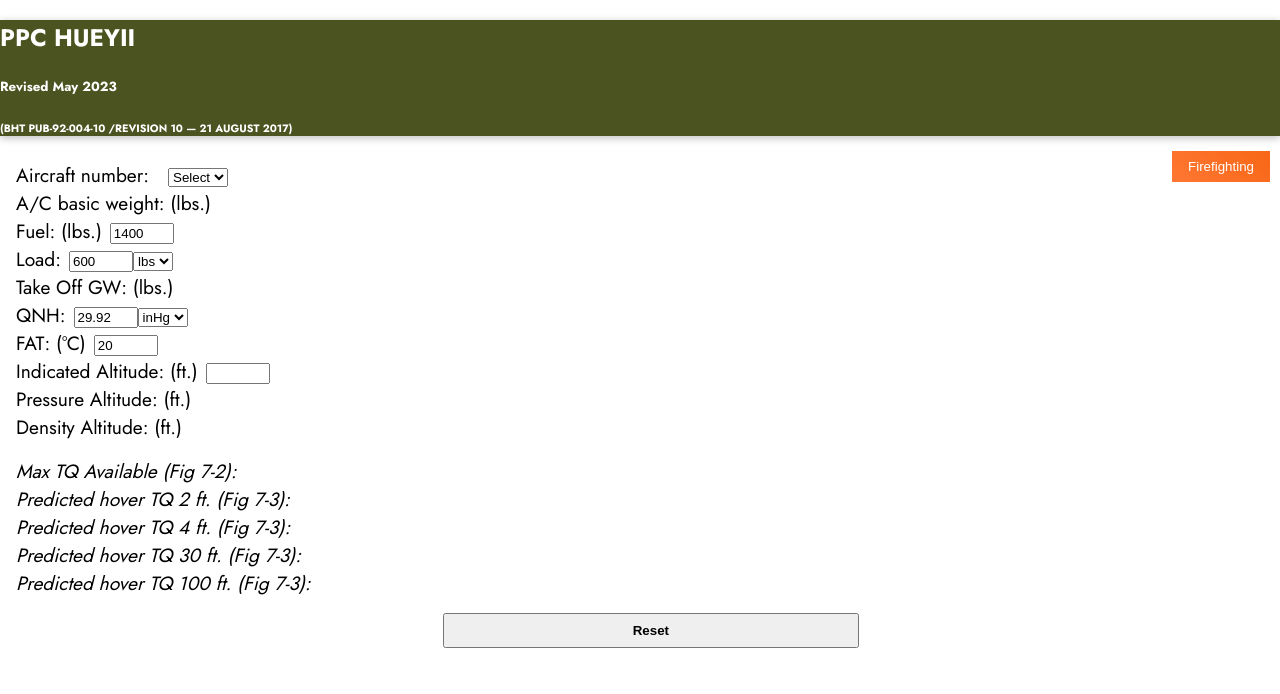
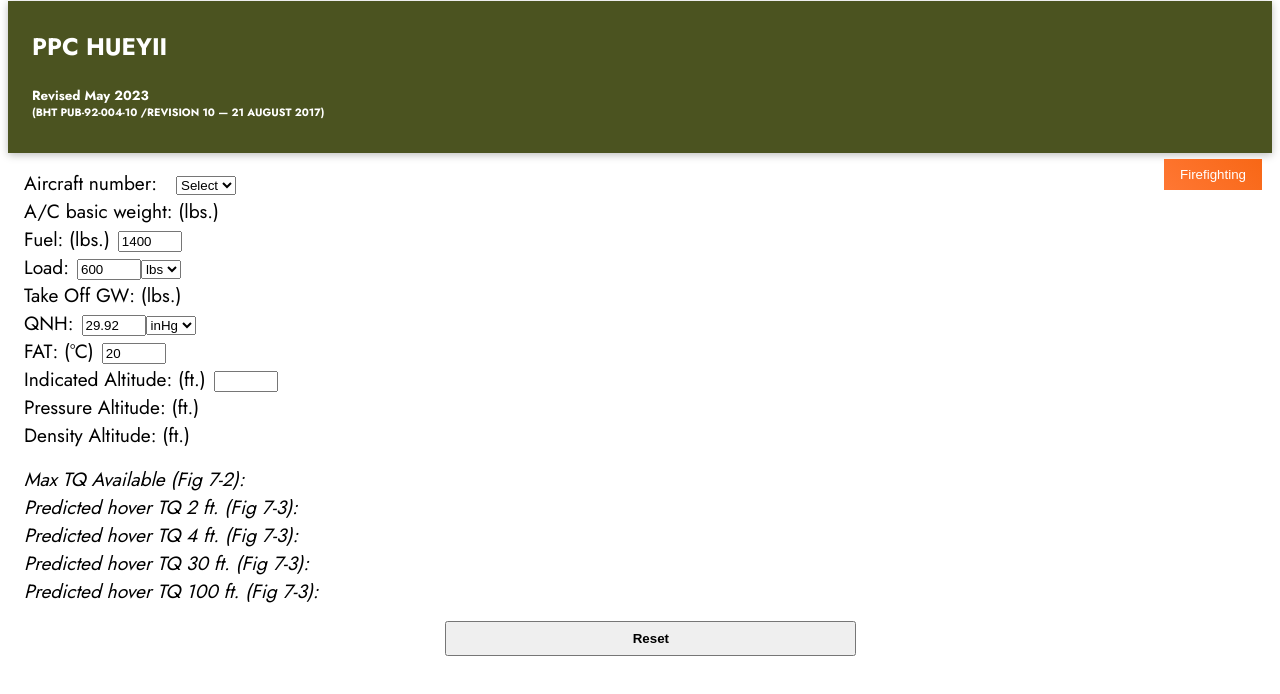
Before and after one commit to chiidzzz/PPCHUEY2, a plain HTML site: page index.html in a window 1280 px wide. Drawn offline with nearby package versions, Linux system fonts and the light colour scheme.

Commit message:
Add files via upload
fixed header spacing

```diff
--- a/styles.css
+++ b/styles.css
@@ -7,16 +7,32 @@ html {
 }
 
 body {
-  margin: 0;
+  margin-top: 1px;
 }
 
 header {
   box-shadow: 0 2px 8px rgba(0, 0, 0, 0.26);
-  /* padding: 1rem; */
+  padding: 0.5rem;
   background-color: #4b5320;
   color: white;
   text-align: left;
+  margin-top: 0;
   margin-bottom: 1rem;
+}
+
+header h2,
+header h5,
+header h6,
+header p {
+  margin-left: 1rem; /* Adjust the left margin as needed */
+}
+
+header h5 {
+  margin-bottom: 0;
+}
+
+header h6 {
+  margin-top: 0;
 }
 
 section {
```
